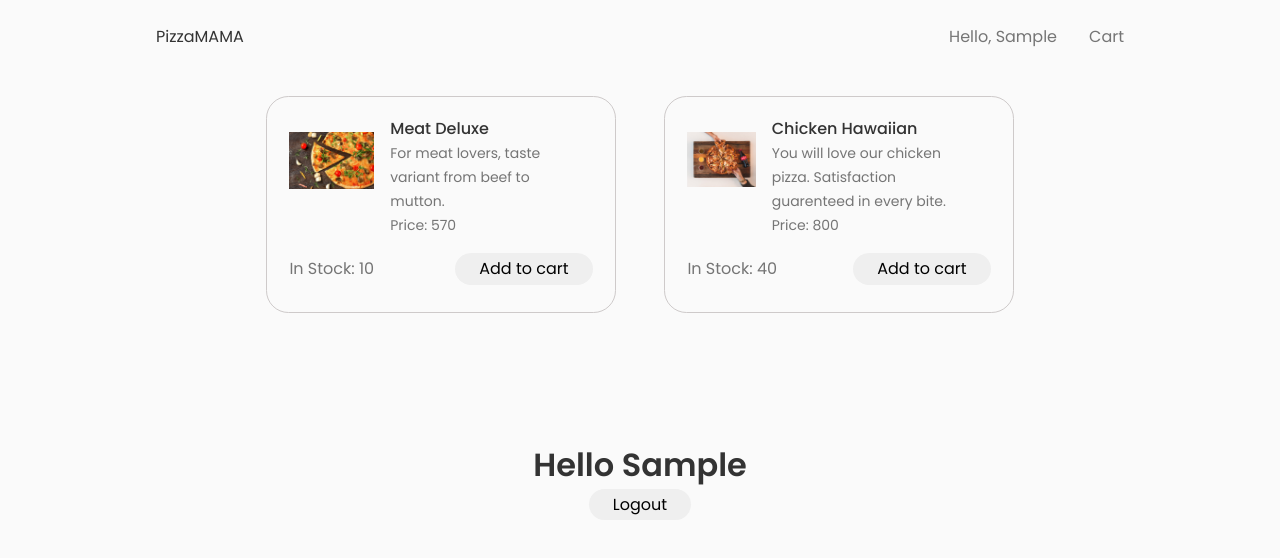
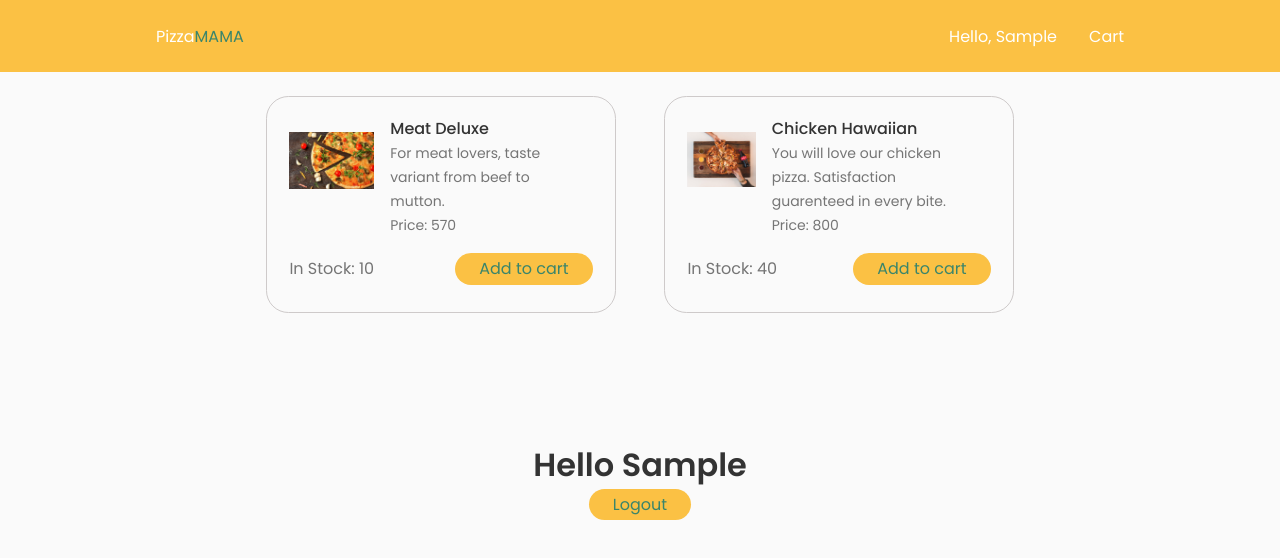
Before and after one commit to John-Kimani/auth_redux, a React (Create React App) app: page / in a window 1280 px wide. Both pictures are taken after typing "Sample", "name@example.com", "Sample123" into the empty fields and a click on the button "Login". Shown: the top 558 px of the page. Built offline with nearby package versions, Linux system fonts and the light colour scheme.

Commit message:
Dev: style add primary colors

```diff
--- a/src/App.css
+++ b/src/App.css
@@ -104,6 +104,8 @@ button {
   cursor: pointer;
   border: none;
   outline: none;
+  background-color: #FBC144;
+  color: #3A856B;
 }
 
 img {
--- a/src/components/Header/Header.jsx
+++ b/src/components/Header/Header.jsx
@@ -14,7 +14,7 @@ const Header = () => {
     <header className="header">
       <nav className="nav container">
         <a href="/" className="nav__logo">
-          PizzaMAMA
+          Pizza<span className="mama">MAMA</span>
         </a>
 
         <div className="nav__menu show-menu">
--- a/src/components/Header/header.css
+++ b/src/components/Header/header.css
@@ -3,7 +3,8 @@
     position: fixed;
     top: 0;
     left: 0;
-    background-color: var(--body-color);
+    color: white;
+    background-color: #FBC144;
 }
 
 .nav {
@@ -16,8 +17,12 @@
 
 .nav__logo,
 .nav__toggle {
-    color: var(--title-color);
+    color: var(--container-color);
     font-weight: var(---font-medium);
+}
+
+.mama{
+    color: #3A856B;
 }
 
 .nav__list {
```
